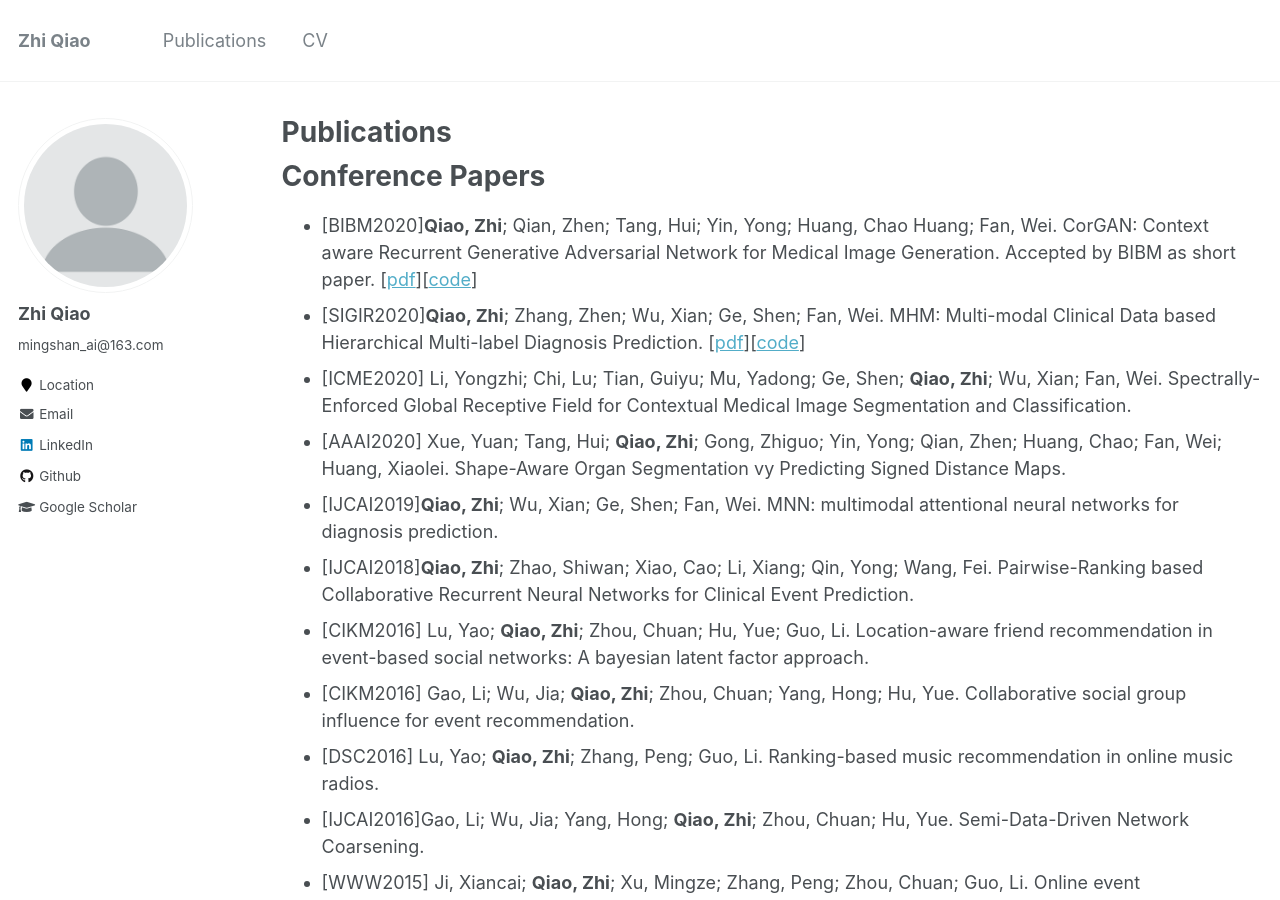
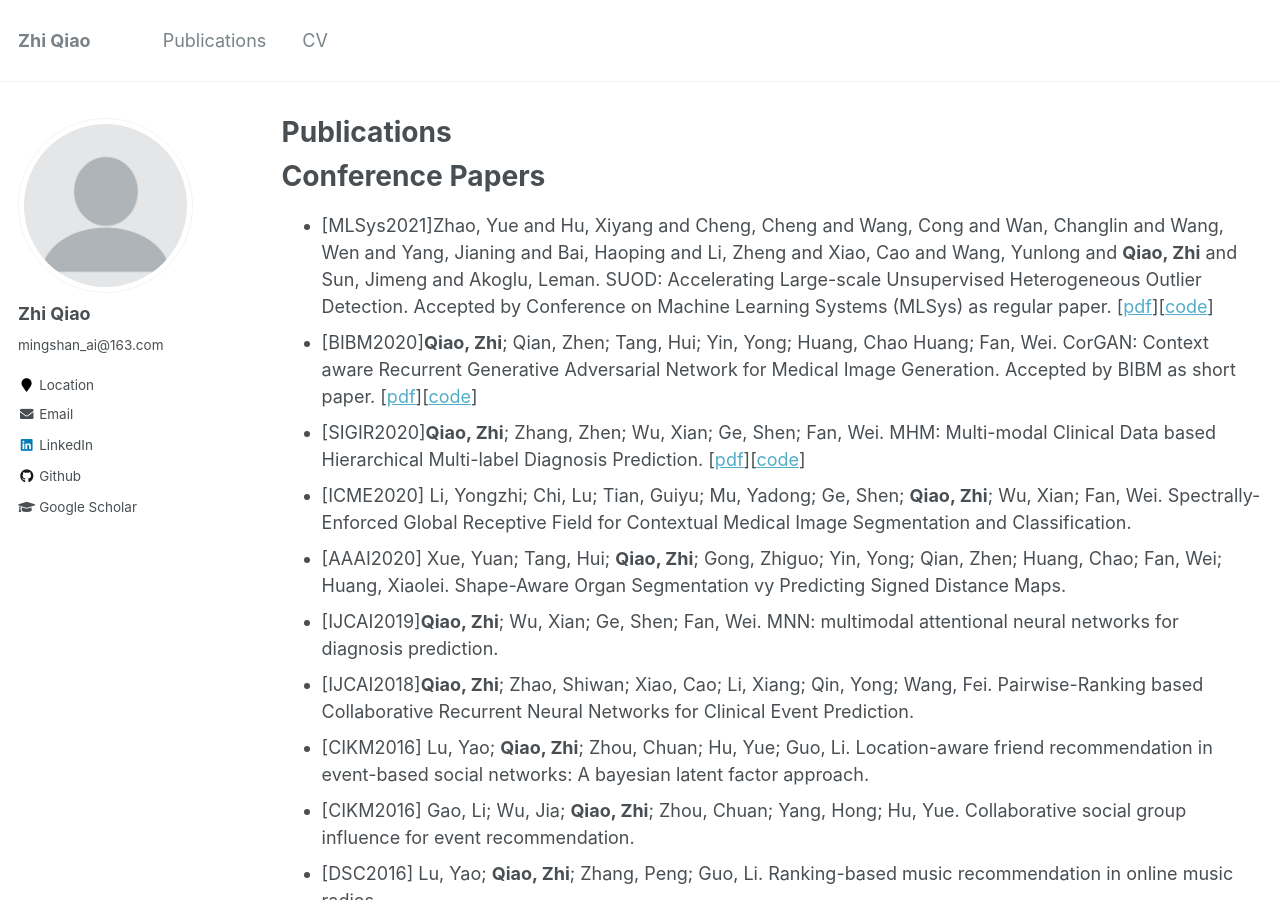
Before and after one commit to qxiaobu/qxiaobu.github.io, a Jekyll site: the page built from _pages/publications.md, in a window 1280 px wide and 900 px high. Built offline with Jekyll 4.4.1, drawn with Linux system fonts in a browser that asks for light colours.

Commit message:
Update publications.md

```diff
--- a/_pages/publications.md
+++ b/_pages/publications.md
@@ -18,6 +18,8 @@ author_profile: true
 
 Conference Papers
 ======
+
+* [MLSys2021]Zhao, Yue and Hu, Xiyang and Cheng, Cheng and Wang, Cong and Wan, Changlin and Wang, Wen and Yang, Jianing and Bai, Haoping and Li, Zheng and Xiao, Cao and Wang, Yunlong and <b>Qiao, Zhi</b> and Sun, Jimeng and Akoglu, Leman. SUOD: Accelerating Large-scale Unsupervised Heterogeneous Outlier Detection. Accepted by Conference on Machine Learning Systems (MLSys) as regular paper. [<a href="https://www.andrew.cmu.edu/user/yuezhao2/papers/21-mlsys-suod.pdf">pdf</a>][<a href="https://github.com/yzhao062/SUOD">code</a>]
 * [BIBM2020]<b>Qiao, Zhi</b>; Qian, Zhen; Tang, Hui; Yin, Yong; Huang, Chao Huang; Fan, Wei. CorGAN: Context aware Recurrent Generative Adversarial Network for Medical Image Generation. Accepted by BIBM as short paper. [<a href="https://arxiv.org/submit/3448979/view">pdf</a>][<a href="https://github.com/qxiaobu/CorGAN">code</a>]
 * [SIGIR2020]<b>Qiao, Zhi</b>; Zhang, Zhen; Wu, Xian; Ge, Shen; Fan, Wei. MHM: Multi-modal Clinical Data based Hierarchical Multi-label Diagnosis Prediction. [<a href="https://dl.acm.org/doi/10.1145/3397271.3401275">pdf</a>][<a href="https://github.com/qxiaobu/MHM">code</a>]
 * [ICME2020] Li, Yongzhi; Chi, Lu; Tian, Guiyu; Mu, Yadong; Ge, Shen; <b>Qiao, Zhi</b>; Wu, Xian; Fan, Wei. Spectrally-Enforced Global Receptive Field for Contextual Medical Image Segmentation and Classification.
```
